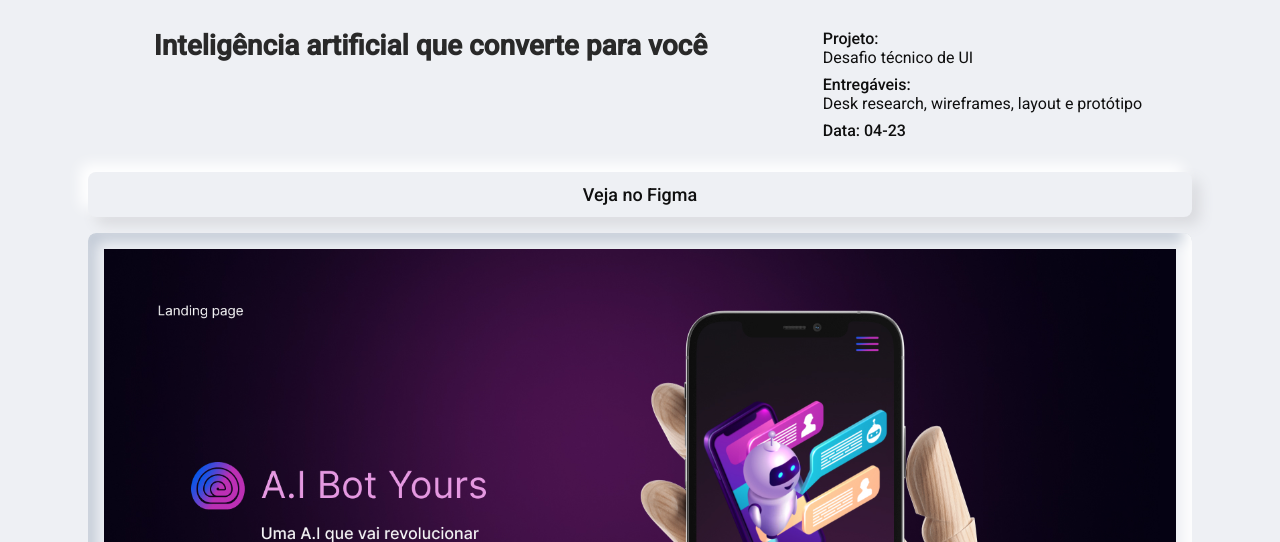
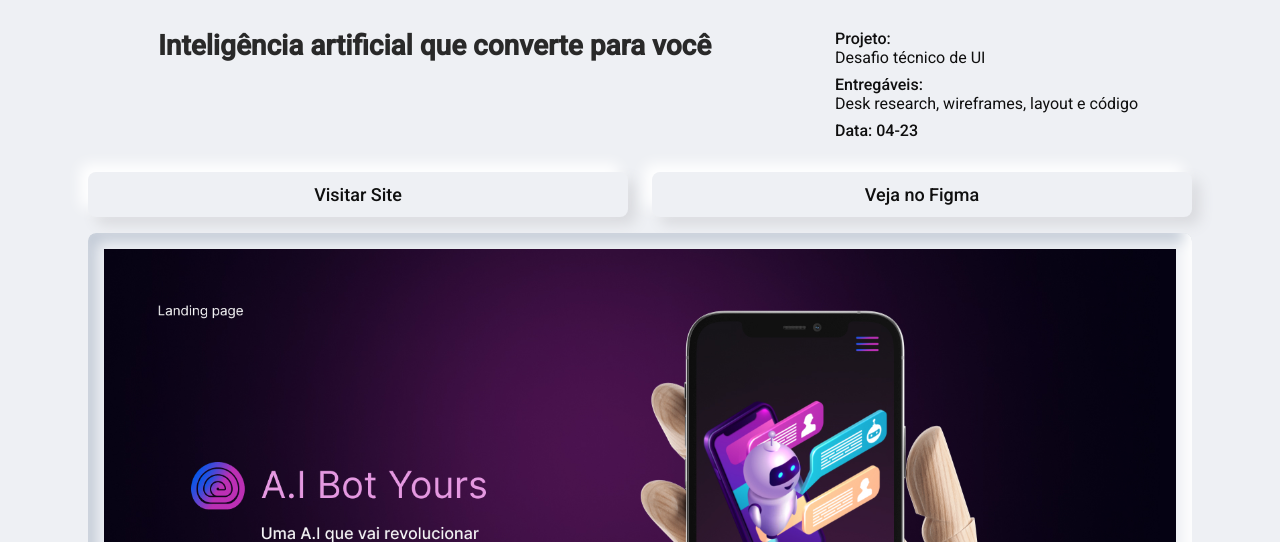
Before and after one commit to Dener-Garcia/site-portfolio-dener-criarbr, a plain HTML site: page src/pages/lit-academy.html in a window 1280 px wide. Shown: the part 258-800 px from the top of the page. Drawn offline with Linux system fonts and the light colour scheme; a web font is replaced by a local one.

Commit message:
feat: add new link on project landing page

```diff
--- a/src/pages/lit-academy.html
+++ b/src/pages/lit-academy.html
@@ -73,12 +73,13 @@
                     <span>Projeto:</span>
                     <p>Desafio técnico de UI</p>
                     <span>Entregáveis:</span>
-                    <p>Desk research, wireframes, layout e protótipo </p>
+                    <p>Desk research, wireframes, layout e código </p>
                     <span>Data: <time pubdate>04-23</time></span>
                 </div>
 
             </div>
             <div class="links">
+                <a class="btn-primary" href="https://dener-garcia.github.io/landing-page-lit-academy-reactJS/" target="_blank">Visitar Site</a>
                 <a class="btn-primary" href="https://www.figma.com/file/kXy0KV1Kd7vSAJ63zmtnnP/Landing-Page-Lit-Academy---Challenge?node-id=2717%3A223&t=C99c96ERvJmTHU4p-1" target="_blank">Veja no Figma</a>
             </div>
             <img src="../../public/assets/projects/lit-academy/Cover.jpg" alt="Estudo de caso">
```
